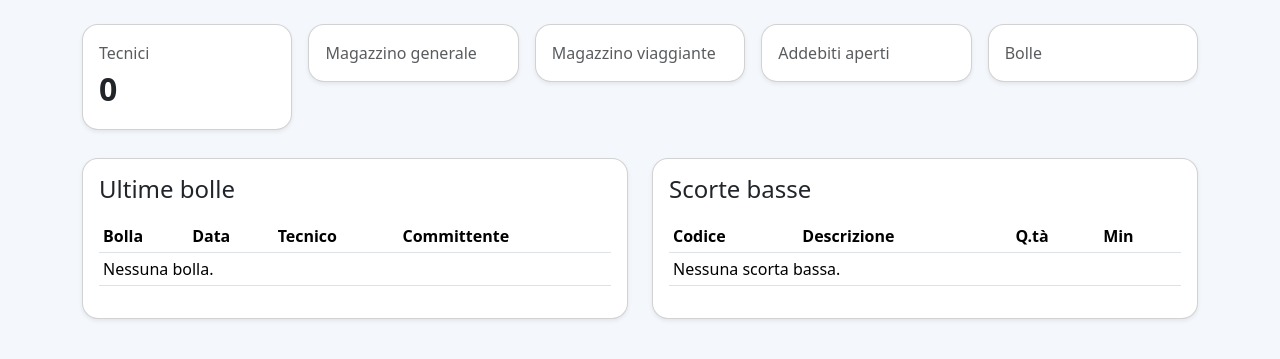
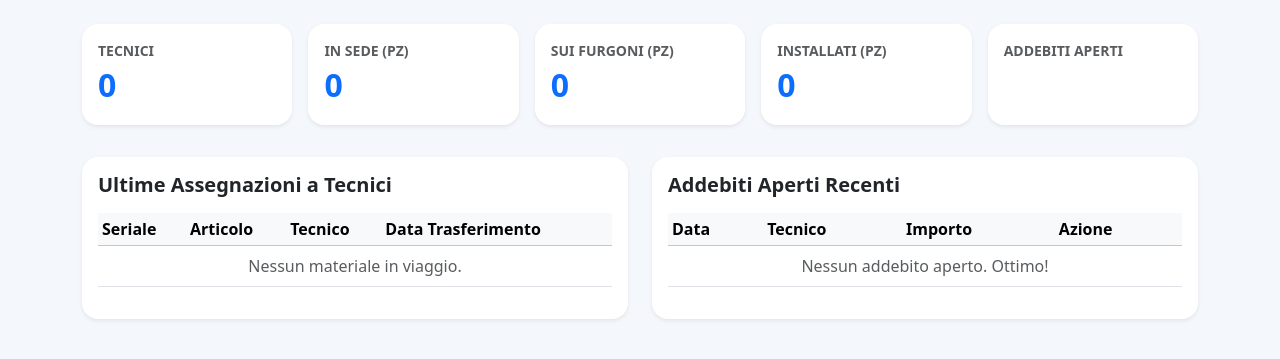
Before and after one commit to operativoei-png/evosrls, a Flask app: page /dashboard in a window 1280 px wide. Shown: the part 56-415 px from the top of the page. Run offline with Flask 3, Linux system fonts and the light colour scheme; a user stored in the database is signed in; data that the repository does not hold is empty.

Commit message:
Update dashboard.html

```diff
--- a/templates/dashboard.html
+++ b/templates/dashboard.html
@@ -1,36 +1,43 @@
 {% extends 'base.html' %}
 {% block content %}
 <div class="row g-3">
-  {% for label, value in [('Tecnici', stats.technicians), ('Magazzino generale', stats.central_items), ('Magazzino viaggiante', stats.mobile_items), ('Addebiti aperti', stats.open_charges), ('Bolle', stats.transfers)] %}
+  {% for label, value in [('Tecnici', stats.technicians), ('In Sede (Pz)', stats.items_general), ('Sui Furgoni (Pz)', stats.items_traveling), ('Installati (Pz)', stats.items_installed), ('Addebiti Aperti', stats.open_charges)] %}
   <div class="col-md">
-    <div class="card shadow-sm">
+    <div class="card shadow-sm border-0 h-100">
       <div class="card-body">
-        <div class="text-muted">{{ label }}</div>
-        <div class="fs-2 fw-bold">{{ value }}</div>
+        <div class="text-muted small fw-bold text-uppercase">{{ label }}</div>
+        <div class="fs-2 fw-bold text-primary">{{ value }}</div>
       </div>
     </div>
   </div>
   {% endfor %}
 </div>
 
-<div class="row g-4 mt-1">
+<div class="row g-4 mt-2">
   <div class="col-lg-6">
-    <div class="card shadow-sm">
+    <div class="card shadow-sm border-0">
       <div class="card-body">
-        <h4 class="mb-3">Ultime bolle</h4>
+        <h5 class="card-title fw-bold mb-3">Ultime Assegnazioni a Tecnici</h5>
         <div class="table-responsive">
-          <table class="table table-sm">
-            <thead><tr><th>Bolla</th><th>Data</th><th>Tecnico</th><th>Committente</th></tr></thead>
+          <table class="table table-hover align-middle table-sm">
+            <thead class="table-light">
+              <tr>
+                <th>Seriale</th>
+                <th>Articolo</th>
+                <th>Tecnico</th>
+                <th>Data Trasferimento</th>
+              </tr>
+            </thead>
             <tbody>
-            {% for t in transfers %}
+            {% for item in recent_assignments %}
               <tr>
-                <td><a href="{{ url_for('transfer_detail', transfer_id=t.id) }}">{{ t.bolla_no }}</a></td>
-                <td>{{ t.created_at.strftime('%d/%m/%Y %H:%M') }}</td>
-                <td>{{ t.technician.name if t.technician else '' }}</td>
-                <td>{{ t.client }}</td>
+                <td class="fw-bold">{{ item.serial }}</td>
+                <td>{{ item.description }}</td>
+                <td>{{ item.technician.name if item.technician else 'Sconosciuto' }}</td>
+                <td>{{ item.last_update.strftime('%d/%m/%Y %H:%M') }}</td>
               </tr>
             {% else %}
-              <tr><td colspan="4">Nessuna bolla.</td></tr>
+              <tr><td colspan="4" class="text-muted text-center py-2">Nessun materiale in viaggio.</td></tr>
             {% endfor %}
             </tbody>
           </table>
@@ -40,22 +47,31 @@
   </div>
 
   <div class="col-lg-6">
-    <div class="card shadow-sm">
+    <div class="card shadow-sm border-0">
       <div class="card-body">
-        <h4 class="mb-3">Scorte basse</h4>
+        <h5 class="card-title fw-bold mb-3">Addebiti Aperti Recenti</h5>
         <div class="table-responsive">
-          <table class="table table-sm">
-            <thead><tr><th>Codice</th><th>Descrizione</th><th>Q.tà</th><th>Min</th></tr></thead>
+          <table class="table table-hover align-middle table-sm">
+            <thead class="table-light">
+              <tr>
+                <th>Data</th>
+                <th>Tecnico</th>
+                <th>Importo</th>
+                <th>Azione</th>
+              </tr>
+            </thead>
             <tbody>
-            {% for i in low_stock %}
+            {% for charge in recent_charges %}
               <tr>
-                <td>{{ i.code }}</td>
-                <td>{{ i.description }}</td>
-                <td>{{ i.quantity }} {{ i.unit }}</td>
-                <td>{{ i.min_stock }}</td>
+                <td>{{ charge.created_at.strftime('%d/%m/%Y') }}</td>
+                <td>{{ charge.technician.name if charge.technician else '-' }}</td>
+                <td class="text-danger fw-bold">€ {{ '%.2f'|format(charge.amount) }}</td>
+                <td>
+                  <a href="{{ url_for('charges') }}" class="btn btn-sm btn-outline-primary">Gestisci</a>
+                </td>
               </tr>
             {% else %}
-              <tr><td colspan="4">Nessuna scorta bassa.</td></tr>
+              <tr><td colspan="4" class="text-muted text-center py-2">Nessun addebito aperto. Ottimo!</td></tr>
             {% endfor %}
             </tbody>
           </table>
```
